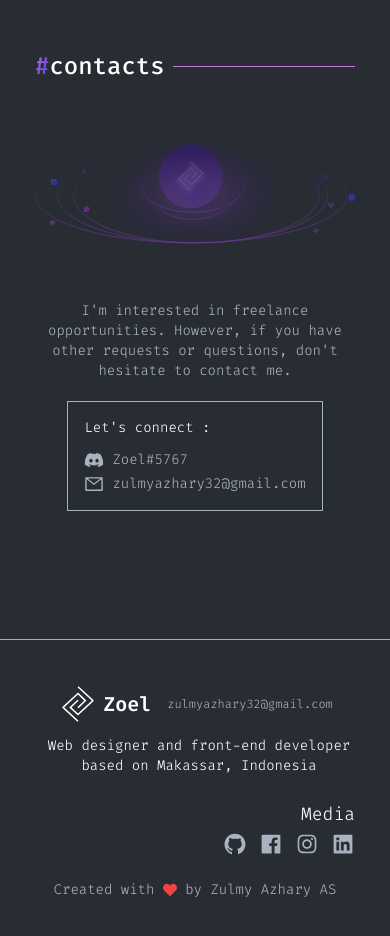
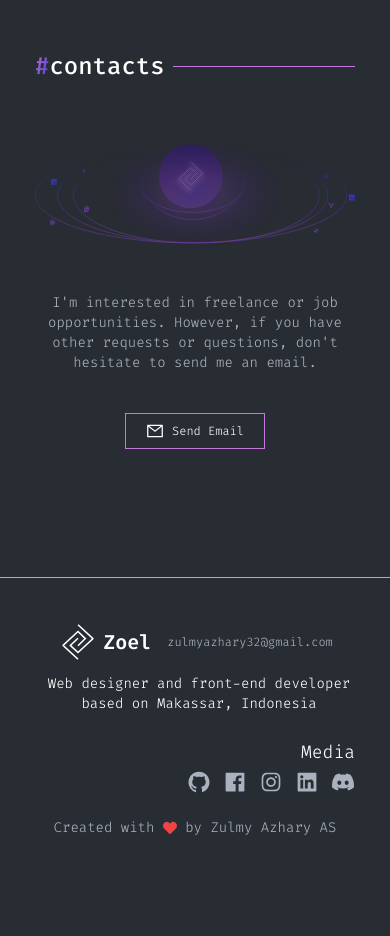
Before and after one commit to zulmy-azhary/v2, a Next.js app: page / in a window 390 px wide. Shown: the part 5760-6696 px from the top of the page. After the commit the page ends 6638 px from the top, so only its background shows below. Built offline with nearby package versions, Linux system fonts and the light colour scheme.

Commit message:
Update styles for contact section, add discord to media's icons

```diff
--- a/src/components/molecules/Icons.tsx
+++ b/src/components/molecules/Icons.tsx
@@ -1,3 +1,4 @@
+import { FaDiscord } from "react-icons/fa";
 import { Icon } from "@/components/atoms";
 import type { IconType } from "react-icons";
 import React from "react";
@@ -24,6 +25,10 @@ const items: Item[] = [
   {
     iconName: AiFillLinkedin,
     url: "https://www.linkedin.com/in/zulmy-azhary-7a0b04159"
+  },
+  {
+    iconName: FaDiscord,
+    url: "https://discord.com/users/1015875403627364362"
   }
 ];
 
--- a/src/components/organisms/Contact.tsx
+++ b/src/components/organisms/Contact.tsx
@@ -1,11 +1,9 @@
 import { AiOutlineMail } from "react-icons/ai";
-import { FaDiscord } from "react-icons/fa";
 import type { IconType } from "react-icons";
 import Image from "next/image";
-import Link from "next/link";
 import React from "react";
 import { Section } from "@/components/molecules";
-import { Box, Text } from "@/components/atoms";
+import { ButtonLink, Text } from "@/components/atoms";
 
 type Contact = {
   icon: IconType;
@@ -13,53 +11,26 @@ type Contact = {
   url: string;
 };
 
-const contacts: Contact[] = [
-  {
-    icon: FaDiscord,
-    text: "Zoel#5767",
-    url: "https://discord.com/users/1015875403627364362"
-  },
-  {
-    icon: AiOutlineMail,
-    text: "zulmyazhary32@gmail.com",
-    url: "mailto:zulmyazhary32@gmail.com"
-  }
-];
-
 const Contact: React.FC = () => {
   return (
     <Section section={"contacts"}>
-      <div className="flex flex-col items-center justify-between gap-y-12 lg:flex-row">
+      <div className="flex flex-col items-center justify-between gap-y-10">
         <Image
           src="/assets/contact-bg.svg"
           width={512}
           height={512}
           alt="Contact Background Image"
-          className="w-full basis-2/4 select-none object-contain md:w-11/12 lg:w-7/12 lg:basis-6/12 xl:w-2/4"
+          className="w-full basis-2/4 select-none object-contain md:w-11/12 lg:w-10/12 xl:w-9/12"
           priority
         />
-        <div className="flex grow basis-2/4 flex-col items-center justify-between gap-y-5 lg:basis-5/12 lg:items-end lg:gap-y-10">
-          <Text className="text-center text-sm text-gray lg:text-end lg:text-base xl:w-5/6">
-            I&apos;m interested in freelance opportunities. However, if you have other requests or questions, don&apos;t
-            hesitate to contact me.
-          </Text>
-          <Box className="flex flex-col gap-y-3 p-4 xl:w-2/4">
-            <Text className="text-sm md:text-lg">Let&apos;s connect :</Text>
-            <div className="flex flex-col gap-y-1 text-sm">
-              {contacts.map(({ icon: Icon, url, text }: Contact, i: number) => (
-                <Link
-                  key={i}
-                  className="flex items-center gap-x-2 text-gray transition-colors hover:text-white"
-                  href={url}
-                  target="_blank"
-                >
-                  <Icon className="text-xl xl:text-2xl" />
-                  <Text className="text-sm">{text}</Text>
-                </Link>
-              ))}
-            </div>
-          </Box>
-        </div>
+        <Text className="text-center text-sm text-gray lg:text-base xl:w-4/6">
+          I&apos;m interested in freelance or job opportunities. However, if you have other requests or questions,
+          don&apos;t hesitate to send me an email.
+        </Text>
+        <ButtonLink className="flex items-center gap-x-2" variant="primary" href="mailto:zulmyazhary32@gmail.com">
+          <AiOutlineMail className="text-lg md:text-xl xl:text-2xl" />
+          <Text>Send Email</Text>
+        </ButtonLink>
       </div>
     </Section>
   );
--- a/src/components/templates/Layout.tsx
+++ b/src/components/templates/Layout.tsx
@@ -23,7 +23,7 @@ const Layout: React.FC<React.PropsWithChildren<Props>> = (props) => {
       document.title = `Zulmy Azhary AS ${steps[step++]} ${title}`;
     };
 
-    const interval = setInterval(handleTitle, 500);
+    const interval = setInterval(handleTitle, 1000);
     return () => clearInterval(interval);
   }, [title]);
 
--- a/src/pages/projects.tsx
+++ b/src/pages/projects.tsx
@@ -5,7 +5,7 @@ import { ButtonLink, Heading, Text } from "@/components/atoms";
 
 const Projects: NextPage = () => {
   return (
-    <Layout title="All Projects" metaDescription="This is v2 of my portfolio" className="min-h-[1000px]">
+    <Layout title="All Projects" metaDescription="Lists of my projects" className="min-h-[1000px]">
       <div className="flex items-center justify-between">
         <Heading className="after:!bg-gray lg:!grow" hasLine content={"before:content-['/']"}>
           projects
```
